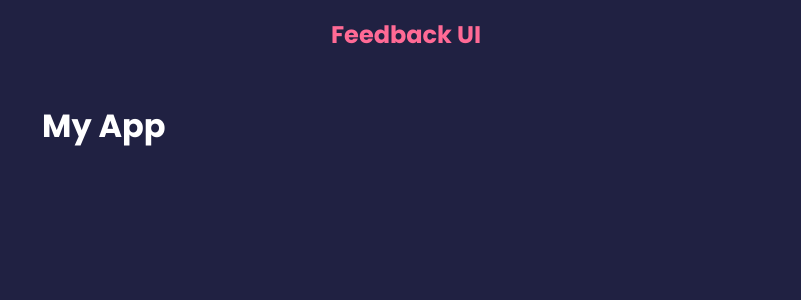
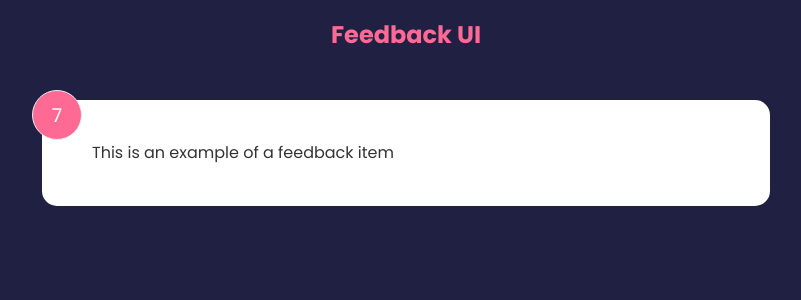
Before and after one commit to lvvNikolas/feed-back-app, a React (Create React App) app: page / in a window 1280 px wide. Shown: the top 300 px of the page, without its empty margins (234-1035 px from the left). Built offline with nearby package versions, Linux system fonts and the light colour scheme.

Commit message:
section 3 lesson 003

```diff
--- a/src/App.js
+++ b/src/App.js
@@ -1,10 +1,11 @@
 import Header from './components/Header'
+import FeedbackItem from './components/FeedbackItem'
 function App(){
     return (
         <>
         <Header />
         <div className="container">
-        <h1>My App</h1>
+        <FeedbackItem />
     </div>
     </>
 
--- /dev/null
+++ b/src/components/FeedbackItem.jsx
@@ -0,0 +1,17 @@
+import React from 'react'
+import {useState} from 'react'
+
+function FeedbackItem() {
+    const [rating, setRating] = useState(7)
+    const [text, setText] = useState('This is an example of a feedback item')
+
+  return (
+
+    <div className="card">
+        <div className="num-display">{rating}</div>
+        <div className="text-display">{text}</div>
+    </div>
+  )
+}
+
+export default FeedbackItem
```
